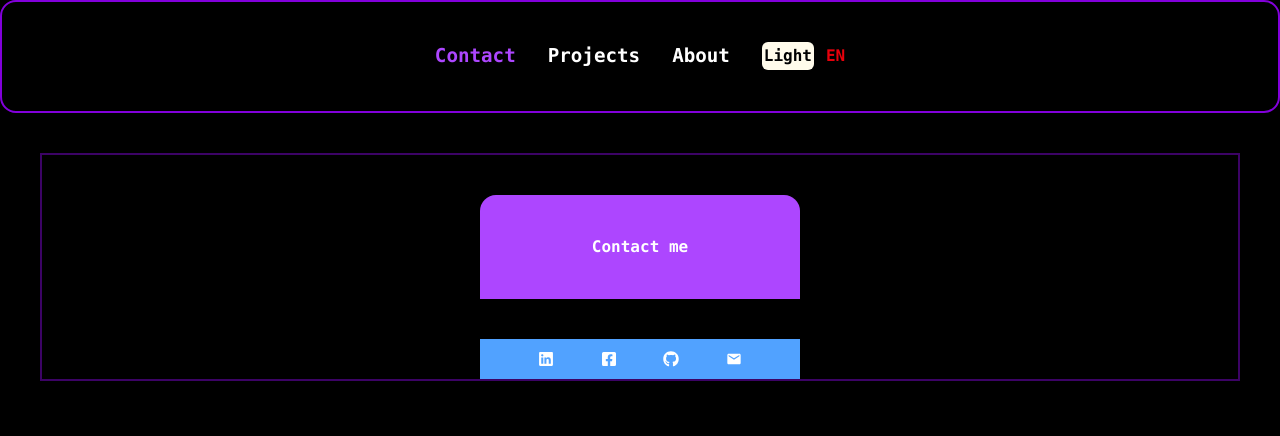
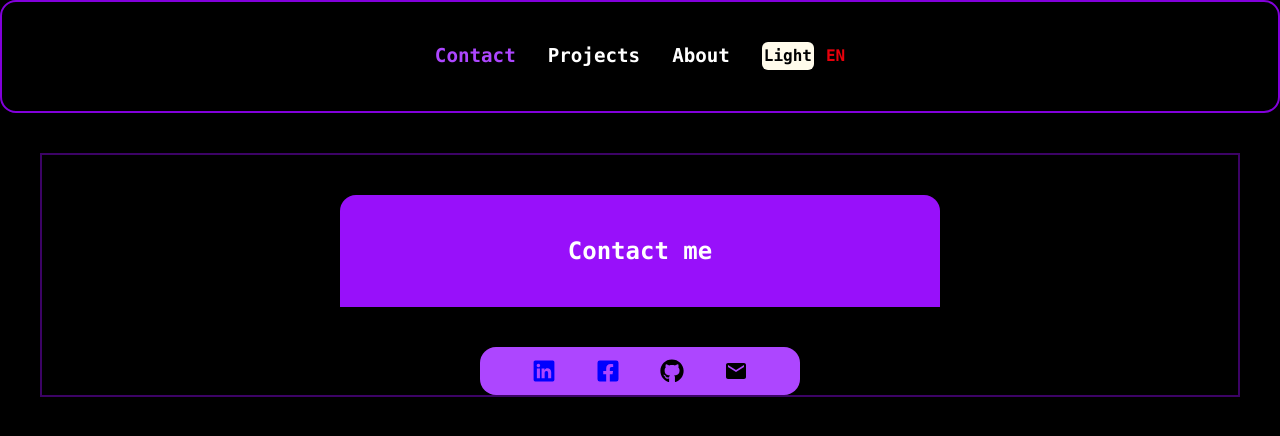
Before and after one commit to Rafael12Ma/Cv, a Next.js app: page /contact in a window 1280 px wide. Shown: the top 436 px of the page. Built offline with nearby package versions, Linux system fonts and the light colour scheme.

Commit message:
update margins

```diff
--- /dev/null
+++ b/app/(cv)/contact/loading.jsx
@@ -0,0 +1,7 @@
+export default function LoadingPageContact() {
+  return (
+    <>
+      <h1 className="text-center p-10">Loading contact...</h1>
+    </>
+  );
+}
--- a/app/(cv)/contact/page.jsx
+++ b/app/(cv)/contact/page.jsx
@@ -8,23 +8,23 @@ export default function ContactPage() {
   return (
     <>
       <div className="border-purple-950 border-2 m-10">
-        <div className="bg-purple-500 sm:w-80 flex flex-col justify-center items-center my-10 rounded-t-2xl mx-auto text-center p-10">
-          <h1 className="font-mono font-semibold">Contact me</h1>
+        <div className="bg-purple-600 lg:w-150 md:w-120 sm:w-80 flex flex-col justify-center items-center my-10 rounded-t-2xl mx-auto text-center p-10">
+          <h1 className="font-mono font-semibold text-2xl">Contact me</h1>
         </div>
-        <div className="bg-blue-400 sm:w-80 flex flex-col mx-auto justify-center">
-          <div className=" flex justify-evenly p-3 ">
-            <Link href="/a">
+        <div className="bg-purple-500 rounded-2xl  sm:w-80 flex flex-col mx-auto justify-center">
+          <div className=" flex justify-evenly p-3 text-2xl ">
+            <Link href="https://www.linkedin.com/in/rafail-maroufidis-79a905298/">
               {" "}
-              <RxLinkedinLogo />
+              <RxLinkedinLogo color="blue" />
             </Link>
-            <Link href="/a">
-              <FaFacebookSquare />
+            <Link href="https://www.facebook.com/profile.php?id=100026189599848">
+              <FaFacebookSquare color="blue" />
             </Link>
-            <Link href="/a">
-              <FaGithub />
+            <Link href="https://github.com/Rafael12Ma">
+              <FaGithub color="black" />
             </Link>
-            <Link href="/a">
-              <MdEmail />
+            <Link href="mailto:rafaelmaroufidis@yahoo.com">
+              <MdEmail color="black" />
             </Link>
           </div>
         </div>
--- a/app/error.jsx
+++ b/app/error.jsx
@@ -1,34 +1,13 @@
 "use client";
 import Link from "next/link";
-import logo from "./error.jpg";
-export default function ErrorPage() {
+
+export default function ErrorPage({ error }) {
   return (
     <>
       <div className="flex flex-col justify-center gap-10 items-center my-30">
         <h1 className="animate-bounce text-5xl font-mono font-semibold">
           ERROR 404
         </h1>
-
-        <div>
-          <h1 className="font-mono font-bold text-xl text-purple-500 ">
-            Maybe you had more than one beers.
-          </h1>
-          <h2 className="opacity-40 font-mono text-[0.5rem]">
-            Try radler instead!
-          </h2>
-        </div>
-        <img
-          width={700}
-          src={logo.src}
-          alt="Error 404 Brian Griffin drunk!"
-          className="rounded-2xl"
-        />
-        <Link
-          href="/about"
-          className="bg-purple-500 font-serif hover:bg-purple-700 hover:animate-pulse  p-2 rounded-2xl"
-        >
-          Go back to home
-        </Link>
       </div>
     </>
   );
--- a/app/not-found.jsx
+++ b/app/not-found.jsx
@@ -1,4 +1,6 @@
 "use client";
+
+import logo from "./error.jpg";
 
 import Link from "next/link";
 import { usePathname } from "next/navigation";
@@ -7,25 +9,37 @@ export default function NotFound() {
   const path = usePathname();
   return (
     <>
-      <main className="w-full gap-7 h-screen flex flex-col justify-center items-center text-2xl">
-        <h1 className="text-purple-900 2xl:text-8xl xl:text-7xl lg:text-4xl md:text-2xl  sm:text-xl">
-          Page not found!
-        </h1>
-        <div className="flex flex-col items-center justify-center">
-          <h1>
-            There is not such correct web url :{" "}
-            <span className="text-purple-500">{path}</span>
+      <div className="flex flex-col justify-center gap-10 items-center my-30">
+        <div>
+          <h1 className="animate-bounce text-5xl font-mono font-semibold">
+            ERROR 404
           </h1>
-          <div className="flex items-center">
-            <h2>Try this one </h2>
-            <Link className="text-purple-500" href="/about">
-              <button className="hover:bg-purple-500 active:animate-spin hover:text-black cursor-pointer p-2 rounded-l-2xl">
-                /about
-              </button>
-            </Link>
-          </div>
+          <p className="text-[0.8rem] text-center">
+            Page <span className="text-purple-400 font-semibold">{path}</span>{" "}
+            not found
+          </p>
         </div>
-      </main>
+        <div>
+          <h1 className="font-mono font-bold text-xl text-purple-500 ">
+            Maybe you have had more than one beers.
+          </h1>
+          <h2 className="opacity-40 font-mono text-[0.5rem]">
+            Try radler instead!
+          </h2>
+        </div>
+        <img
+          width={700}
+          src={logo.src}
+          alt="Error 404 Brian Griffin drunk!"
+          className="rounded-2xl"
+        />
+        <Link
+          href="/about"
+          className="bg-purple-500 font-serif hover:bg-purple-700 hover:animate-pulse  p-2 rounded-2xl"
+        >
+          Go back to site
+        </Link>
+      </div>
     </>
   );
 }
```
